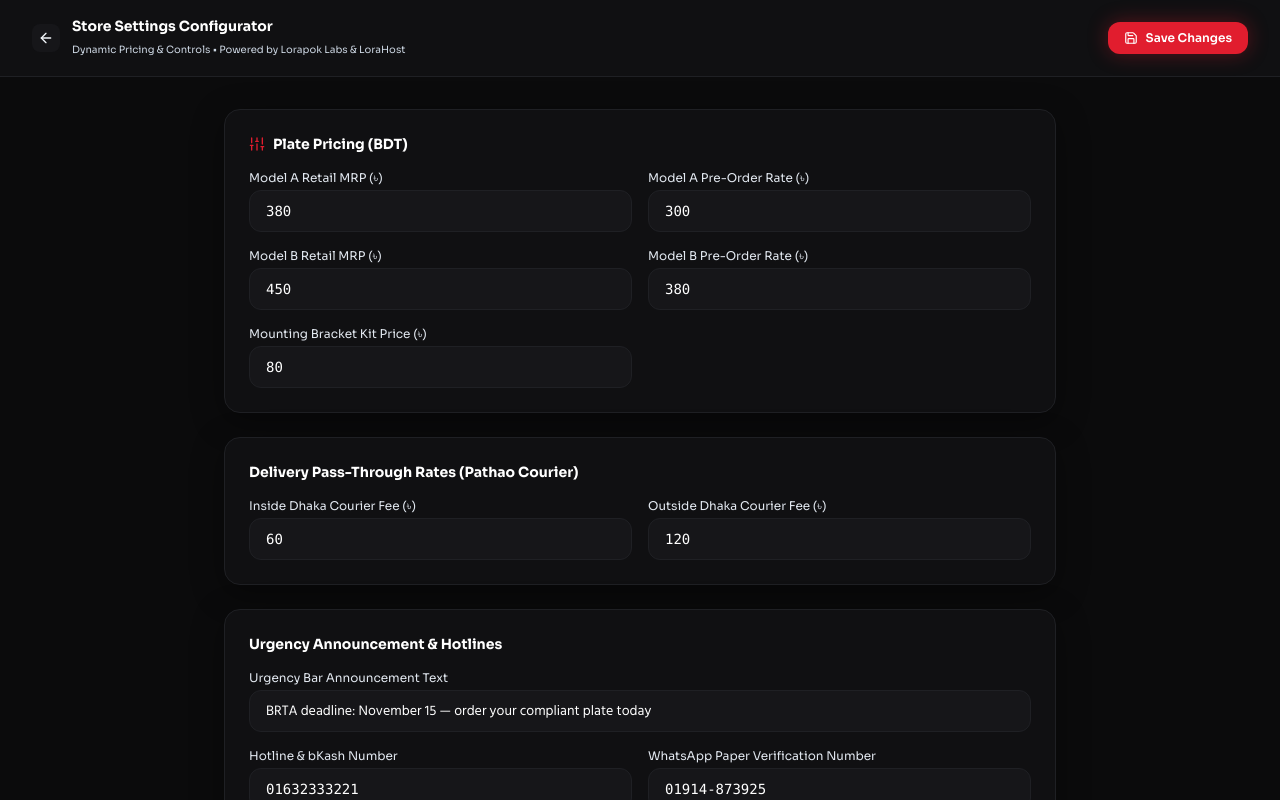
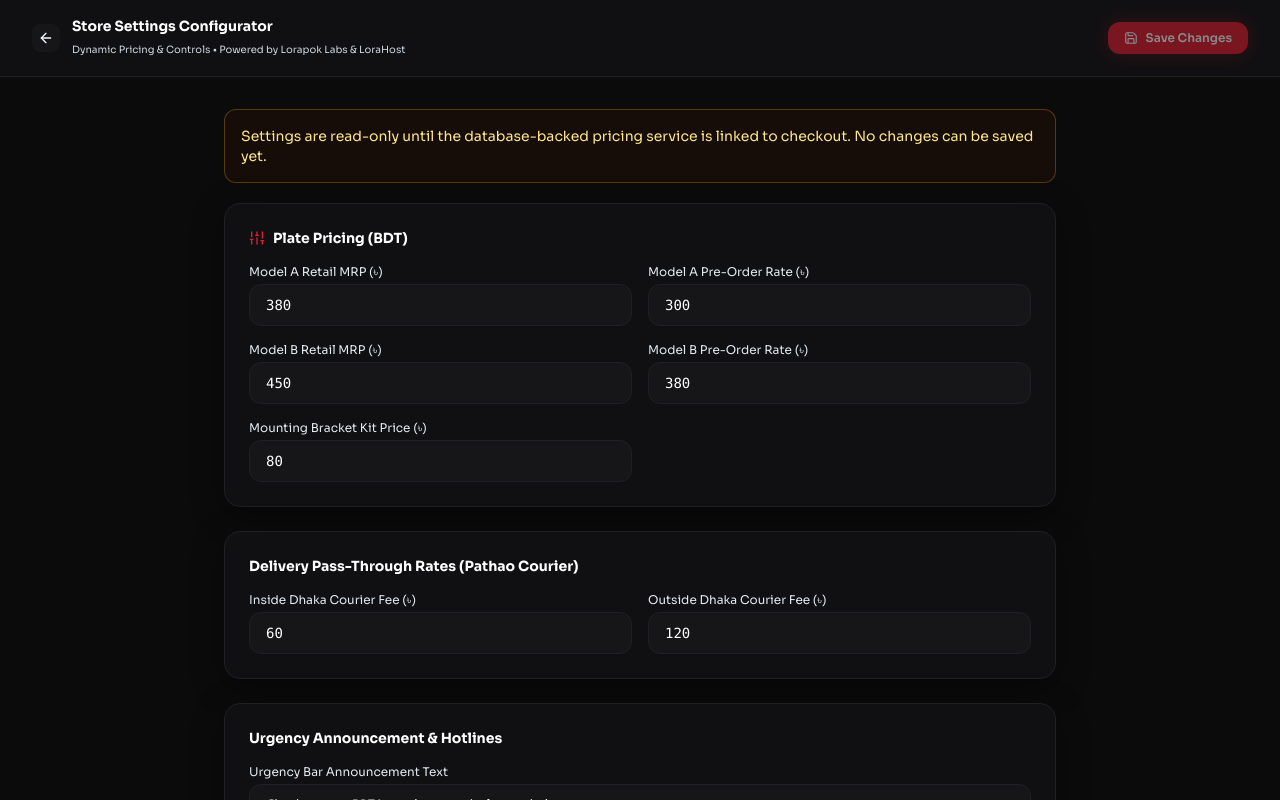
Before and after one commit to Maijied/BNP, a Next.js app: page /admin/settings in a window 1280 px wide. Shown: the top 800 px of the page. Built offline with nearby package versions, Linux system fonts and the light colour scheme; no server answers.

Commit message:
admin: render actual order states and make payment and settings controls honest

```diff
--- a/app/admin/settings/page.tsx
+++ b/app/admin/settings/page.tsx
@@ -9,6 +9,7 @@ export default function AdminSettingsPage() {
   const [loading, setLoading] = useState(true);
   const [saving, setSaving] = useState(false);
   const [saved, setSaved] = useState(false);
+  const [readOnly, setReadOnly] = useState(true);
   const [errorMsg, setErrorMsg] = useState("");
 
   const [settings, setSettings] = useState({
@@ -19,7 +20,7 @@ export default function AdminSettingsPage() {
     bracket_price: 80,
     delivery_dhaka: 60,
     delivery_outside: 120,
-    urgency_text: "BRTA deadline: November 15 — order your compliant plate today",
+    urgency_text: "Check current BRTA requirements before ordering.",
     hotline: "01632333221",
     whatsapp: "01914-873925",
   });
@@ -36,6 +37,7 @@ export default function AdminSettingsPage() {
       .then((data) => {
         if (data?.settings) {
           setSettings(data.settings);
+          setReadOnly(Boolean(data.read_only));
         }
         setLoading(false);
       })
@@ -91,7 +93,7 @@ export default function AdminSettingsPage() {
 
         <button
           onClick={handleSubmit}
-          disabled={saving}
+          disabled={saving || readOnly}
           className="inline-flex items-center gap-2 bg-bnp hover:bg-bnp-hover text-white text-xs font-semibold px-4 py-2 rounded-xl shadow-bnp-glow transition-all disabled:opacity-50"
         >
           {saving ? <Loader2 className="w-3.5 h-3.5 animate-spin" /> : <Save className="w-3.5 h-3.5" />}
@@ -100,10 +102,11 @@ export default function AdminSettingsPage() {
       </header>
 
       <main className="max-w-4xl mx-auto px-4 sm:px-6 lg:px-8 py-8">
+        {readOnly && <div className="mb-5 rounded-xl border border-amber-500/30 bg-amber-950/20 p-4 text-sm text-amber-200">Settings are read-only until the database-backed pricing service is linked to checkout. No changes can be saved yet.</div>}
         {saved && (
           <div className="mb-6 p-4 rounded-xl bg-emerald-950/60 border border-emerald-500 text-emerald-200 text-xs flex items-center gap-2">
             <Check className="w-4 h-4 text-emerald-400 shrink-0" />
-            <span>Store settings saved successfully and live on storefront!</span>
+            <span>Settings saved.</span>
           </div>
         )}
 
```
